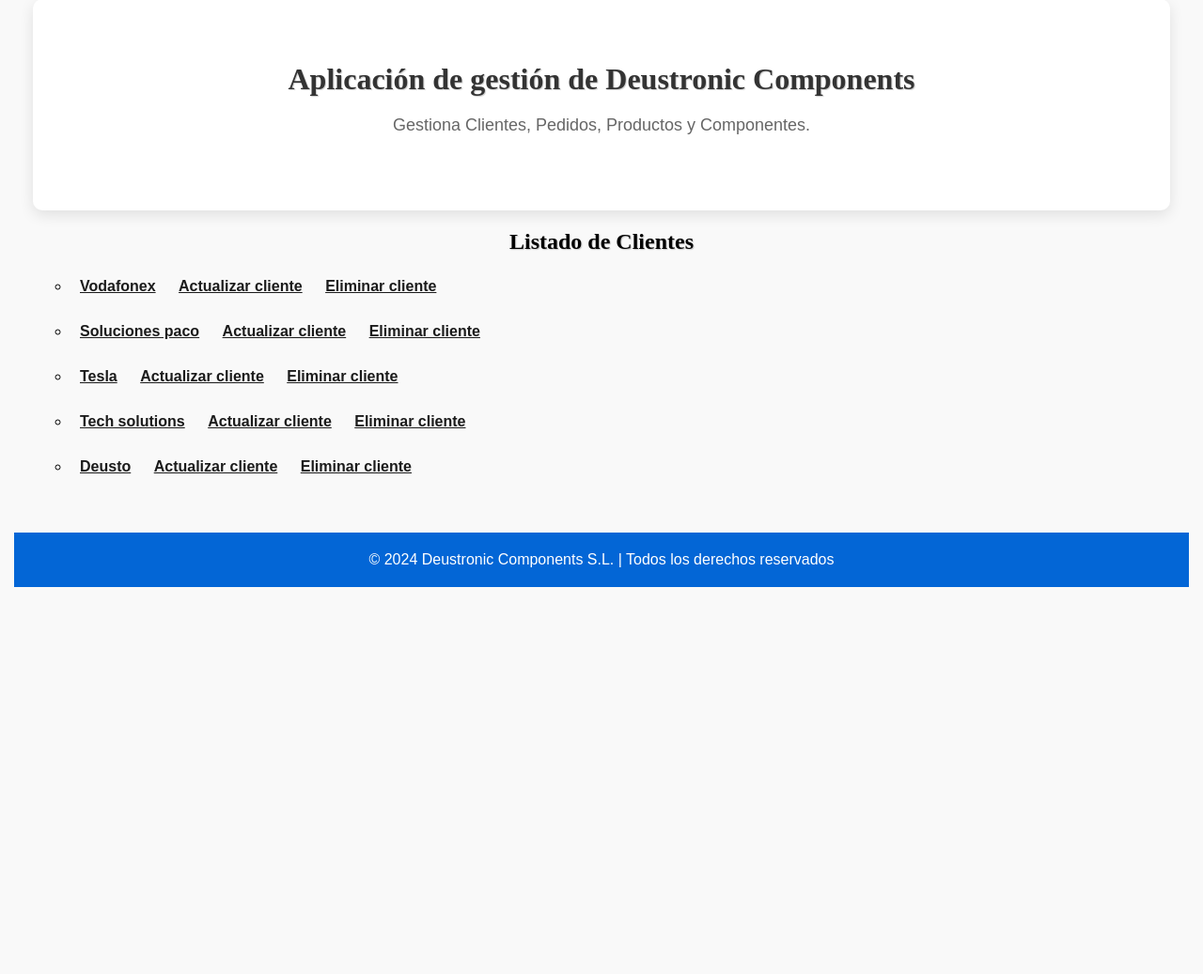
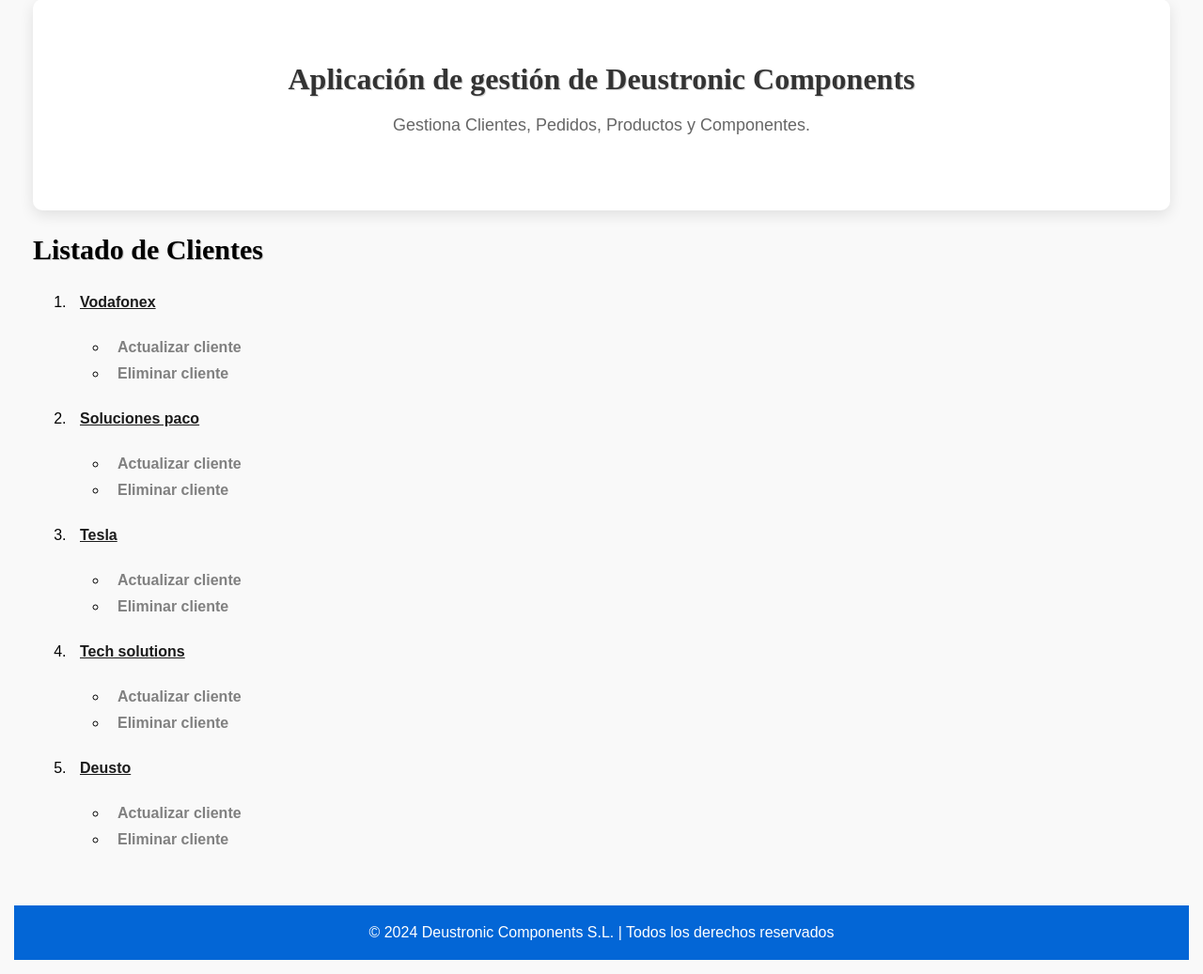
Before and after one commit to garaimg/IW-Equipo1-Proyecto-web-colaborativo, a Django app: page /appDeustronicComponents/cliente/ in a window 1280 px wide. Shown: the part 238-1275 px from the top of the page at 94% size. Before the commit the page ends 863 px from the top, so only its background shows below. Run offline with Django 5.2, Linux system fonts and the light colour scheme; data comes from the database, SQL or seed files in the repository; both versions use the stored data as it was after the commit.

Commit message:
Arreglos CSS en títulos y centrar elementos.

```diff
--- a/DeustronicComponents/static/css/style.css
+++ b/DeustronicComponents/static/css/style.css
@@ -22,6 +22,11 @@ h1, h2, h3 {
 h2 {
     text-align: center;
     text-shadow: 1px 1px 1px rgba(0, 0, 0, 0.2); /* Sombra del texto */
+    font-size: 3rem;
+}
+
+.izq{
+    text-align: left;
 }
 
 body {
@@ -145,7 +150,7 @@ a:hover {
 /* Listas de elementos */
 
 .lista {
-    list-style-type: circle;
+    list-style-type: decimal;
     display: flex;
     flex-direction: column;
     justify-content: space-between;
@@ -160,6 +165,11 @@ a:hover {
 
     li a:hover {
         color: #1262f6;
+    }
+
+    ul li a{
+        color: gray;
+        text-decoration: none;
     }
 
 }
--- a/DeustronicComponents/templates/appDeustronicComponents/cliente_detail.html
+++ b/DeustronicComponents/templates/appDeustronicComponents/cliente_detail.html
@@ -1,7 +1,7 @@
 {% extends 'base.html' %}
 {% block titulo %}Detalles del Cliente - Deustronic Components S.L.{% endblock %}
 {% block contenido %}
-<h2>Detalles del Cliente</h2>
+<h2 class="izq">Detalles del Cliente</h2>
 <p><strong>Código de referencia:</strong> {{ cliente.cif }}</p>
 <p><strong>Nombre de la empresa:</strong> {{ cliente.nombre_empresa }}</p>
 <p><strong>Dirección:</strong> {{ cliente.direccion }}</p>
--- a/DeustronicComponents/templates/appDeustronicComponents/clientes_list.html
+++ b/DeustronicComponents/templates/appDeustronicComponents/clientes_list.html
@@ -1,12 +1,14 @@
 {% extends 'base.html' %}
 {% block titulo %}Clientes - Deustronic Components S.L.{% endblock %}
 {% block contenido %}
-<h2>Listado de Clientes</h2>
+<h2 class="izq">Listado de Clientes</h2>
 <ul class="lista">
     {% for cliente in clientes %}
-    <li><a href="{% url 'detalle_cliente' cliente.pk %}">{{ cliente.nombre_empresa }}</a>
-        <a href="{% url 'actualizar_cliente' cliente.pk %}">Actualizar cliente</a>
-        <a href="{% url 'eliminar_cliente' pk=cliente.pk %}">Eliminar cliente</a></li>
+    <li><a href="{% url 'detalle_cliente' cliente.pk %}">{{ cliente.nombre_empresa }}</a></li>
+    <ul>
+        <li><a href="{% url 'actualizar_cliente' cliente.pk %}">Actualizar cliente</a></li>
+        <li><a href="{% url 'eliminar_cliente' pk=cliente.pk %}">Eliminar cliente</a></li>
+    </ul>
     {% empty %}
     <li>No hay clientes disponibles</li>
     {% endfor %}
--- a/DeustronicComponents/templates/appDeustronicComponents/componente_detail.html
+++ b/DeustronicComponents/templates/appDeustronicComponents/componente_detail.html
@@ -1,7 +1,7 @@
 {% extends 'base.html' %}
 {% block titulo %}Detalles del Componente - Deustronic Components S.L.{% endblock %}
 {% block contenido %}
-<h2>Detalles del Componente</h2>
+<h2 class="izq">Detalles del Componente</h2>
 <p><strong>Código de referencia:</strong> {{ componente.cod_ref_comp }}</p>
 <p><strong>Modelo:</strong> {{ componente.modelo }}</p>
 <p><strong>Marca:</strong> {{ componente.marca }}</p>
--- a/DeustronicComponents/templates/appDeustronicComponents/pedido_create.html
+++ b/DeustronicComponents/templates/appDeustronicComponents/pedido_create.html
@@ -1,7 +1,7 @@
 {% extends 'base.html' %}
 {% block titulo %}Crear Pedido{% endblock %}
 {% block contenido %}
-<h1>Crear Pedido</h1>
+<h2>Crear Pedido</h2>
 <div class="contenedor-formulario">
     <form method="post">
         {% csrf_token %}
--- a/DeustronicComponents/templates/appDeustronicComponents/pedido_producto_create.html
+++ b/DeustronicComponents/templates/appDeustronicComponents/pedido_producto_create.html
@@ -5,7 +5,7 @@ Crear PedidoProducto - Deustronic Components S.L.
 {% endblock %}
 
 {% block contenido %}
-<h1>Añadir Productos al Pedido</h1>
+<h2>Agregar productos al pedido</h2>
 <div class="contenedor-formulario">
     <form method="post">
         {% csrf_token %}
--- a/DeustronicComponents/templates/appDeustronicComponents/producto_detail.html
+++ b/DeustronicComponents/templates/appDeustronicComponents/producto_detail.html
@@ -1,7 +1,7 @@
 {% extends 'base.html' %}
 {% block titulo %}Detalles del Producto - Deustronic Components S.L.{% endblock %}
 {% block contenido %}
-<h2>Detalles del Producto</h2>
+<h2 class="izq">Detalles del Producto</h2>
 <p><strong>Código de referencia:</strong> {{ producto.cod_ref_prod }}</p>
 <p><strong>Nombre:</strong> {{ producto.nombre }}</p>
 <p><strong>Precio:</strong> {{ producto.precio }}</p>
--- a/DeustronicComponents/templates/appDeustronicComponents/productos_list.html
+++ b/DeustronicComponents/templates/appDeustronicComponents/productos_list.html
@@ -1,7 +1,7 @@
 {% extends 'base.html' %}
 {% block titulo %}Productos - Deustronic Components S.L.{% endblock %}
 {% block contenido %}
-<h2>Listado de Productos</h2>
+<h2 class="izq">Listado de Productos</h2>
 <ul class="lista">
     {% for producto in productos %}
     <li><a href="{% url 'detalle_producto' producto.pk %}">{{ producto.nombre }}</a></li>
@@ -10,7 +10,7 @@
         <li><a href="{% url 'eliminar_producto' pk=producto.pk %}">Eliminar Producto</a></li>
     </ul>
     {% empty %}
-    <li>No hay productos disponibles</li>
+    <li>No hay productos disponibles.</li>
     {% endfor %}
 </ul>
 {% endblock %}
```
Also changed, not shown: DeustronicComponents/templates/appDeustronicComponents/componentes_list.html (+6 -4 lines), DeustronicComponents/templates/appDeustronicComponents/pedido_producto_list.html (+6 -4 lines), DeustronicComponents/db.sqlite3.
